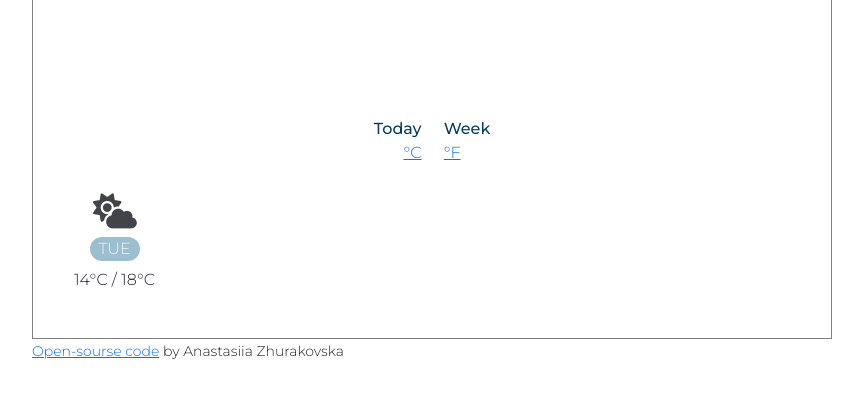
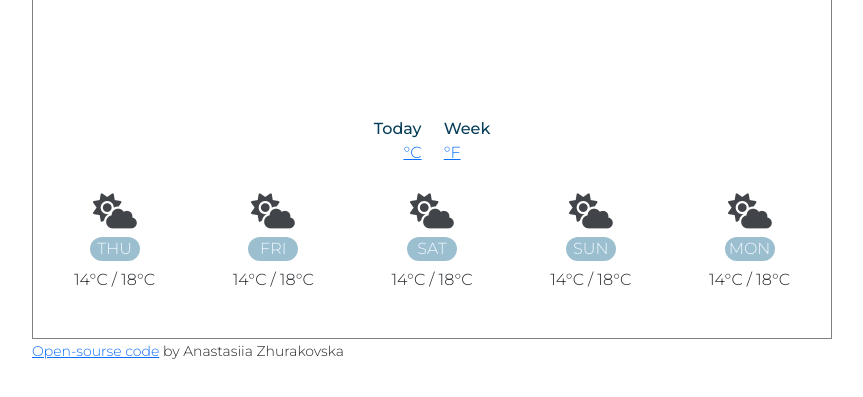
Before and after one commit to a-zhurakovska/Project-2, a plain HTML site: page index.html in a window 1280 px wide. Shown: the part 255-652 px from the top of the page, without its empty margins (208-1071 px from the left). Drawn offline with nearby package versions, Linux system fonts and the light colour scheme.

Commit message:
replace forecast from html to js

```diff
--- a/index.html
+++ b/index.html
@@ -99,21 +99,7 @@
             </span>
           </div>
           <!--  -->
-          <div class="weatherForecast">
-            <div class="row">
-              <div class="col-2">
-                <i
-                  class="fa-solid fa-cloud-sun fa-2x fa-beat-fade"
-                  style="--fa-animation-duration: 3s"
-                ></i>
-                <p class="day">TUE</p>
-                <p class="temperature">
-                  <span class="maxForecastTemperature">14</span>°C /
-                  <span class="minForecastTemperature">18</span>°C
-                </p>
-              </div>
-            </div>
-          </div>
+          <div class="weatherForecast" id="forecast"></div>
         </div>
         <small>
           <a
--- a/src/script.js
+++ b/src/script.js
@@ -122,3 +122,27 @@ fahrenheit.addEventListener(`click`, showFahrenheitTemperature);
 
 let celsius = document.querySelector(`#celsius`);
 celsius.addEventListener(`click`, showCelsiusTemperature);
+
+function showForecast() {
+  let forecastElement = document.querySelector(`#forecast`);
+  let forecastHTML = `<div class = "row">`;
+  let days = [`THU`, `FRI`, `SAT`, `SUN`, `MON`];
+  days.forEach(function (day) {
+    forecastHTML =
+      forecastHTML +
+      `
+      <div class="col-2">
+         <i class="fa-solid fa-cloud-sun fa-2x fa-beat-fade" style="--fa-animation-duration: 3s"></i>
+         <p class="day">${day}</p>
+         <p class="temperature">
+            <span class="maxForecastTemperature">14</span>°C /
+            <span class="minForecastTemperature">18</span>°C
+          </p>
+        </div>
+      `;
+  });
+  forecastHTML = forecastHTML + `</div>`;
+  forecastElement.innerHTML = forecastHTML;
+}
+
+showForecast();
```
